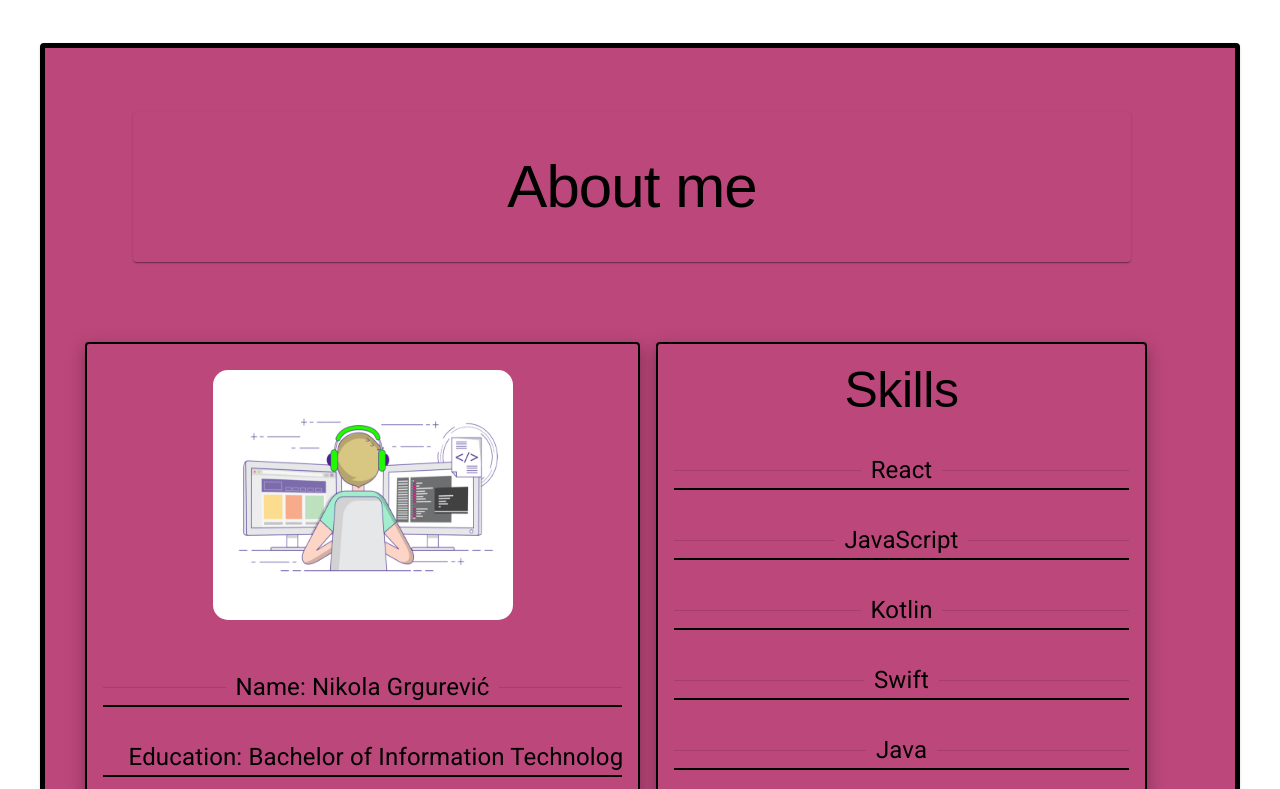
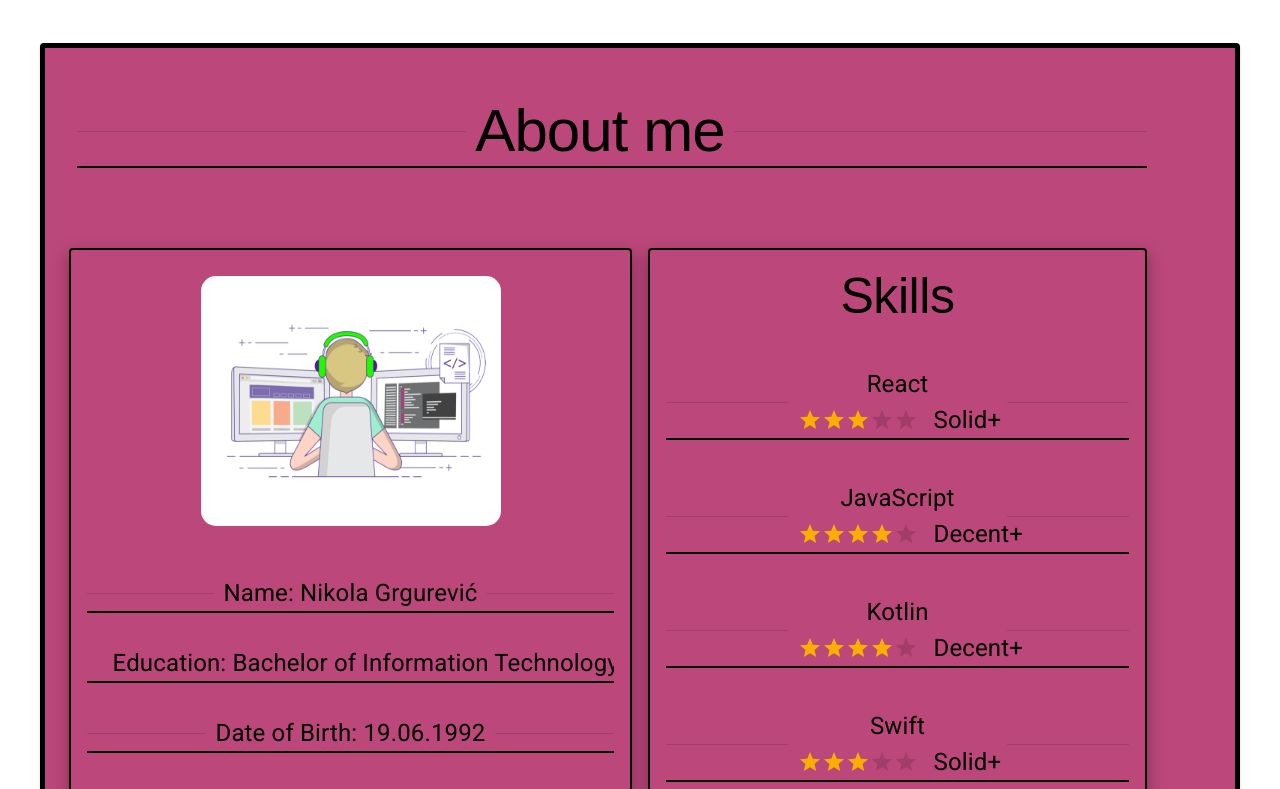
Before and after one commit to ngrgurevic/portfolio-react, a React (Create React App) app: page / in a window 1280 px wide. Shown: the part 731-1520 px from the top of the page. Built offline with nearby package versions, Linux system fonts and the light colour scheme.

Commit message:
Update 1.0.2
Added StarRating function to display Skills in AboutMe.js

```diff
--- a/src/components/AboutMe.js
+++ b/src/components/AboutMe.js
@@ -4,24 +4,27 @@ import '../App.css'
 import picture from '../images/Profile.gif'
 import PieChart from 'react-pie-graph-chart';
 import COLORS from './colors'
+import StarRating from './StarRating'
 
 
 function AboutMe() {
     return (
         <Container>
-            <Grid container spacing={2} >
-                <Grid xs={12} md={12}>
-                    <Paper sx={{ mx: 5, my: 5, px: 5, py: 5 }}>
+            <Grid container spacing={4} >
+                <Grid xs={12} md={20}>
                         <Typography
                             variant="h1"
                             noWrap
                             component="h1"
                             href=""
                             style={{ fontSize: 60 }}
+                            align= 'center'
                         >
-                            About me
+                            <Divider sx={{ my: 5, borderBottom: 2, width: '100%', mx:-3 }}>
+                            About me</Divider>
+
                         </Typography>
-                    </Paper>
+
 
                 </Grid>
                 <Grid xs={8} md={6} >
@@ -76,16 +79,16 @@ function AboutMe() {
                             href=""
                             align="center"
                         >
-                            <Divider sx={{ my: 4, borderBottom: 2 }}>
-                            React<br /></Divider>
-                            <Divider sx={{ my: 4, borderBottom: 2 }}>
-                            JavaScript <br /></Divider>
-                            <Divider sx={{ my: 4, borderBottom: 2 }}>
-                            Kotlin <br /></Divider>
-                            <Divider sx={{ my: 4, borderBottom: 2 }}>
-                            Swift <br /></Divider>
-                            <Divider sx={{ my: 4, borderBottom: 2 }}>
-                            Java <br /></Divider>
+                            <Divider sx={{ my: 5, borderBottom: 2 }}>
+                            React <StarRating value="3"/> </Divider>
+                            <Divider sx={{ my: 5, borderBottom: 2 }}>
+                            JavaScript <StarRating value="4"/></Divider>
+                            <Divider sx={{ my: 5, borderBottom: 2 }}>
+                            Kotlin<StarRating value="4"/> </Divider>
+                            <Divider sx={{ my: 5, borderBottom: 2 }}>
+                            Swift <StarRating value="3"/></Divider>
+                            <Divider sx={{ my: 5, borderBottom: 2 }}>
+                            Java<StarRating value="4.5"/></Divider>
                         </Typography>
                         <PieChart type="donut" data={[
                             {
--- /dev/null
+++ b/src/components/StarRating.js
@@ -0,0 +1,38 @@
+import * as React from 'react';
+import Box from '@mui/material/Box';
+import Rating from '@mui/material/Rating';
+import StarIcon from '@mui/icons-material/Star';
+
+const labels = {
+  0.5: 'Useless',
+  1: 'Useless+',
+  1.5: 'Poor',
+  2: 'Poor+',
+  2.5: 'Solid',
+  3: 'Solid+',
+  3.5: 'Decent',
+  4: 'Decent+',
+  4.5: 'Excellent',
+  5: 'Excellent+',
+};
+
+export default function StarRating(props) {
+  return (
+    <Box
+      sx={{
+        width: 200,
+        display: 'flex',
+        alignItems: 'center',
+      }}
+    >
+      <Rating
+        name="text-feedback"
+        value={props.value}
+        readOnly
+        precision={0.5}
+        emptyIcon={<StarIcon style={{ opacity: 0.55 }} fontSize="inherit" />}
+      />
+      <Box sx={{ ml: 2 }}>{labels[props.value]}</Box>
+    </Box>
+  );
+}
```
Also changed, not shown: 1 other file (tests, documents, lock files or other folders).
